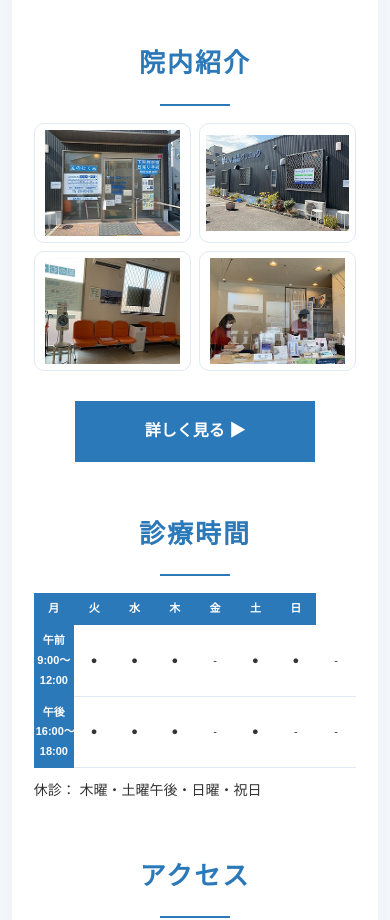
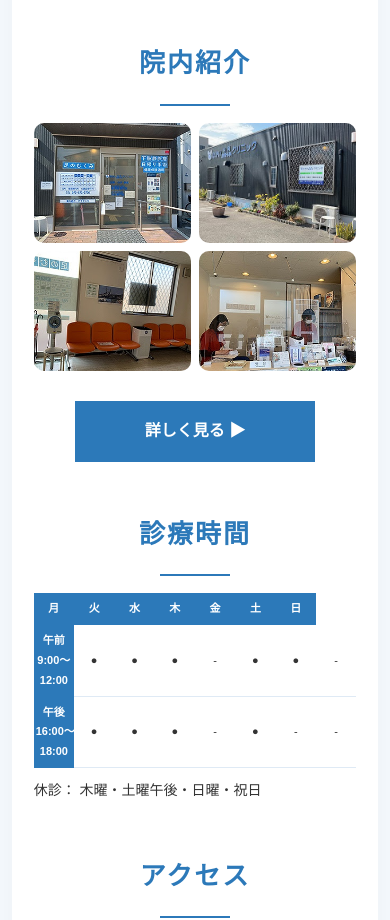
Before and after one commit to tajayuki1111-blip/clinic-site, a plain HTML site: page index.html in a window 390 px wide. Shown: the part 1360-2280 px from the top of the page. Drawn offline with Linux system fonts and the light colour scheme.

Commit message:
Update style.css

```diff
--- a/style.css
+++ b/style.css
@@ -885,3 +885,18 @@ smartphone
     }
 
 }
+/* スマホ 院内紹介の白い隙間修正 */
+
+@media(max-width:768px){
+
+    .clinic-gallery img{
+        width:100%;
+        height:120px;
+        object-fit:cover;
+        background:none;
+        padding:0;
+        border:none;
+        border-radius:10px;
+    }
+
+}
```
